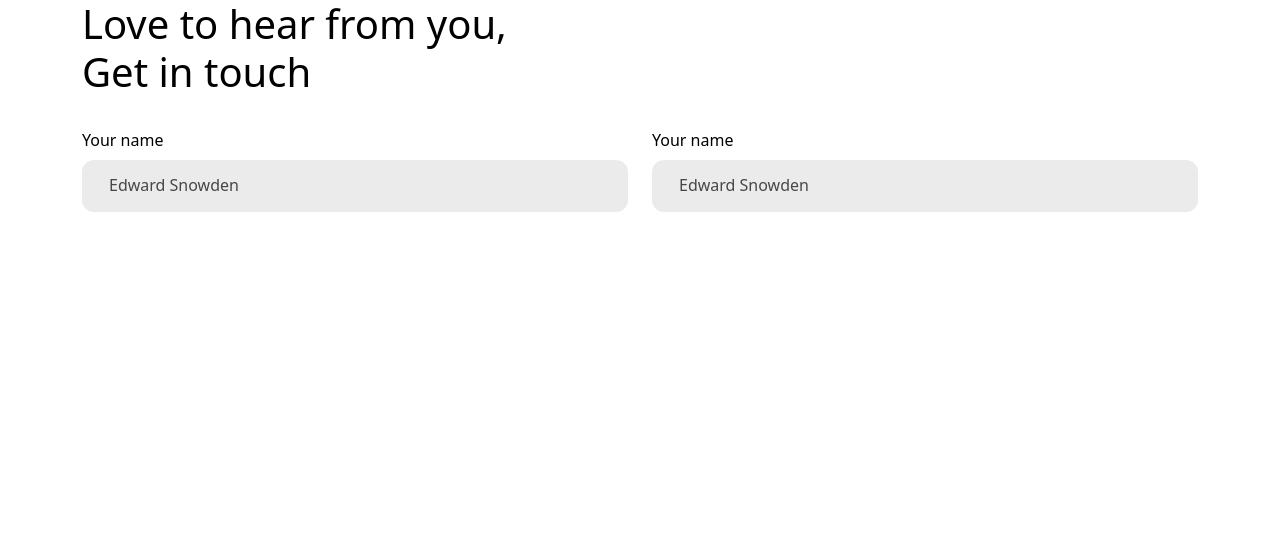
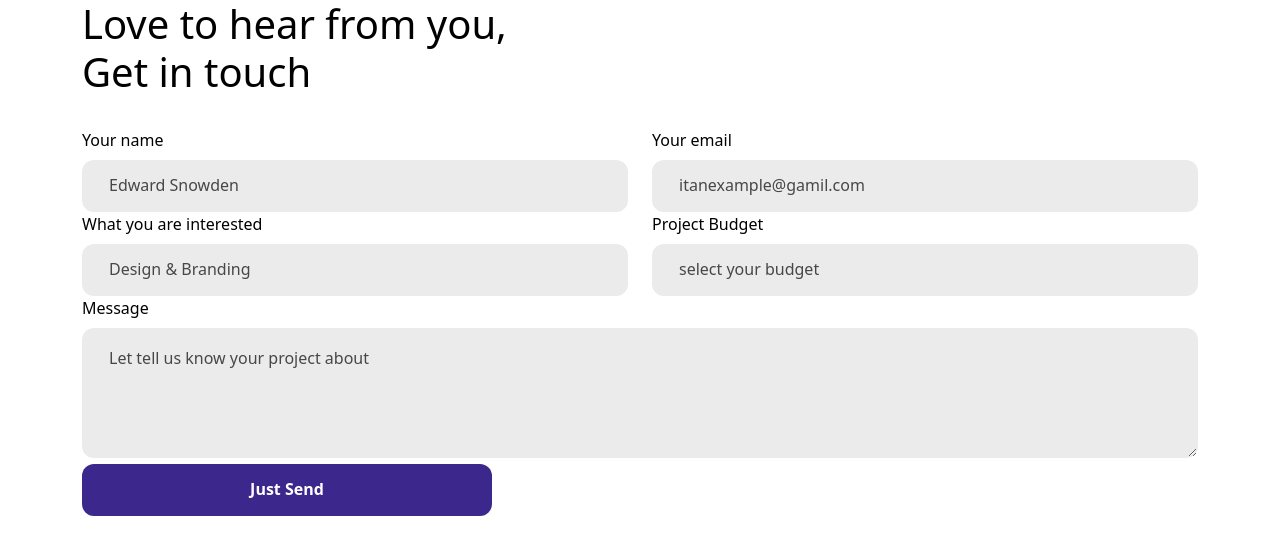
Before and after one commit to neharadialcode/bootstrap-common-components, a React (Create React App) app: page /form in a window 1280 px wide. Shown: the top 554 px of the page. Built offline with nearby package versions, Linux system fonts and the light colour scheme.

Commit message:
full form in progress

```diff
--- a/src/components/form/FullForm.jsx
+++ b/src/components/form/FullForm.jsx
@@ -9,7 +9,9 @@ const FullForm = () => {
         </p>
         <div className="row">
           <div className="col-6">
-            <p className=" ff_inter fw-medium fs_16 text-black mb-2">Your name </p>
+            <p className=" ff_inter fw-medium fs_sm text-black mb-2">
+              Your name{" "}
+            </p>
             <input
               type="text"
               placeholder="Edward Snowden"
@@ -17,14 +19,49 @@ const FullForm = () => {
             />
           </div>
           <div className="col-6">
-            <p className=" ff_inter fw-medium fs_16 text-black mb-2">Your name </p>
+            <p className=" ff_inter fw-medium fs_16 text-black mb-2">
+              Your email
+            </p>
             <input
-              type="text"
-              placeholder="Edward Snowden"
+              type="email"
+              placeholder="itanexample@gamil.com"
               className="w-100 loveInput"
             />
           </div>
         </div>
+        {/* input 2 */}
+        <div className="row">
+          <div className="col-6">
+            <p className=" ff_inter fw-medium fs_sm text-black mb-2">
+              What you are interested
+            </p>
+            <input
+              type="text"
+              placeholder="Design & Branding"
+              className="w-100 loveInput"
+            />
+          </div>
+          <div className="col-6">
+            <p className=" ff_inter fw-medium fs_16 text-black mb-2">
+              Project Budget
+            </p>
+            <input
+              type="text"
+              placeholder="select your budget"
+              className="w-100 loveInput"
+            />
+          </div>
+        </div>
+        {/* textarea */}
+        <div className="w-100">
+          <p className=" ff_inter fw-medium fs_16 text-black mb-2">Message</p>
+          <textarea
+            type="text"
+            placeholder="Let tell us know your project about"
+            className="w-100 loveInput textAreaHeight"
+          />
+        </div>
+        <button className=" text-white fs_sm fw-bold lh_157 border-0 bg_purple justBtn d-flex justify-content-center align-items-center">Just Send</button>
       </div>
     </>
   );
--- a/src/form.css
+++ b/src/form.css
@@ -19,7 +19,7 @@
 }
 .loveInput {
   border-radius: 12px;
-  background: rgba(138, 138, 138, 0.17);
+  background-color: rgba(138, 138, 138, 0.17);
   border: 1px solid transparent;
   height: 52px;
   padding-left: 26px;
@@ -29,6 +29,19 @@
   color: #474747;
 }
 .loveInput:active {
-  background: white !important;
+  background-color: white !important;
   border: 1px solid #000;
 }
+.textAreaHeight {
+  height: 130px;
+  padding-top: 17px;
+  position: 30px;
+}
+.lh_157 {
+  line-height: 157%;
+}
+.justBtn{
+  width: 410px;
+  height: 52px;
+  border-radius: 12px;
+}
```
